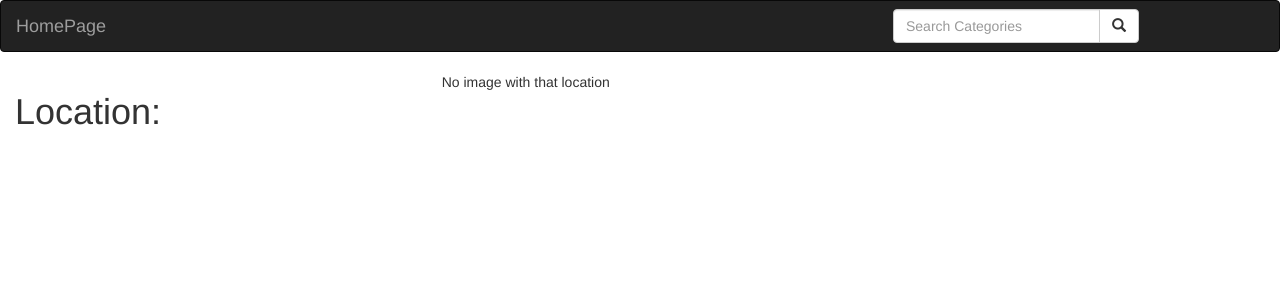
After one commit to mukamisha/Gallery, a Django app: a page that uses gallery_mukamisha/templates/navbar.html in a window 1280 px wide. The commit adds this page. Shown: the top 300 px of the page. Run offline with Django 3.2, Linux system fonts and the light colour scheme; data that the repository does not hold is empty; some libraries are stand-ins or nearby versions.

Commit message:
search by location

```diff
--- a/Gallery_jacky/settings.py
+++ b/Gallery_jacky/settings.py
@@ -31,8 +31,9 @@ ALLOWED_HOSTS = []
 # Application definition
 
 INSTALLED_APPS = [
+
+    'gallery_mukamisha',
     'bootstrap3',
-    'gallery_mukamisha',
     'django.contrib.admin',
     'django.contrib.auth',
     'django.contrib.contenttypes',
@@ -79,7 +80,7 @@ WSGI_APPLICATION = 'Gallery_jacky.wsgi.application'
 DATABASES = {
     'default': {
         'ENGINE': 'django.db.backends.sqlite3',
-        'NAME': 'gallery',
+        'NAME': 'photo',
         'USER': 'mukamisha',
         'PASSWORD':'mukamisha@97',
     }
--- /dev/null
+++ b/gallery_mukamisha/templates/location.html
@@ -0,0 +1,25 @@
+{%extends 'base.html'%}
+{% block content %}
+ <div class="row container-fluid content">
+   <div class="col-md-4">
+     <h1 class="mt-5">Location:</h1>
+     {% for image in images %}
+       <h1 class="ml-5">{{image.location}}</h1>
+     {% endfor %}
+   </div>
+   <div class="col-md-4">
+     <div class="card mt-3">
+       {% if images %}
+         {% for image in images  %}
+         <img src="{{image.img.url}}" alt="" width="300" height='250'>
+         <p>{{image.name}}</p>
+         <p>{{image.description}}</p>
+         <p>{{image.category}}</p>
+         {% endfor %}
+       {% else %}
+         <p>No image with that location </p>
+       {% endif %}
+     </div>
+   </div>
+ </div>
+{% endblock %}
--- a/gallery_mukamisha/templates/navbar.html
+++ b/gallery_mukamisha/templates/navbar.html
@@ -19,7 +19,7 @@
         <form class="navbar-form" role="search" action="{% url 'search_results' %}">
 
           <div class="input-group">
-            <input type="text" class="form-control" placeholder="Search Image" name="image">
+            <input type="text" class="form-control" placeholder="Search Categories" name="img">
             <div class="input-group-btn">
               <button class="btn btn-default" type="submit"><i class="glyphicon glyphicon-search"></i></button>
             </div>
--- a/gallery_mukamisha/urls.py
+++ b/gallery_mukamisha/urls.py
@@ -5,8 +5,10 @@ from . import views
 
 urlpatterns=[
 
-     url(r'^$',views.images,name = 'pictures')
-     url(r'^search/', views.search_results, name='search_results')
+     url(r'^$',views.images,name = 'pictures'),
+     url(r'^search/', views.search_results, name='search_results'),
+     url(r'^image/(\d+)',views.get_image,name ='photo'),
+     url(r'^locations/(\d+)', views.filter_by_location, name = 'filter_by_location'),
 ]
 if settings.DEBUG:
     urlpatterns+= static(settings.MEDIA_URL, document_root = settings.MEDIA_ROOT)
--- a/gallery_mukamisha/views.py
+++ b/gallery_mukamisha/views.py
@@ -10,4 +10,32 @@ from .models import Image,Category,Location
 
 def images(request):
    image = Image.objects.all()
+   print("hello")
+   print(image)
    return render(request, 'image.html',{'image':image})
+
+def search_results(request):
+
+    if 'img' in request.GET and request.GET["img"]:
+        search_term = request.GET.get("img")
+        searched_images = Image.search_by_category(search_term)
+        message = f"{search_term}"
+
+        return render(request, 'search.html',{"message":message,"searched_images": searched_images})
+
+    else:
+        message = "You haven't searched for any term"
+        return render(request, 'search.html',{"message":message})
+
+def get_image(request,image_id):
+    try:
+        image = Image.objects.get(id = image_id)
+    except DoesNotExist:
+        raise Http404()
+    return render(request,"photo.html", {"image":image})
+
+
+def filter_by_location(request, id):
+   location = Location.objects.all()
+   images = Image.objects.filter(location__id=id)
+   return render(request, "location.html",{'images':images,'location':location})
```
Also changed, not shown: gallery_mukamisha/models.py (+8 -3 lines), gallery_mukamisha/templates/image.html (+24 -1 lines), gallery_mukamisha/templates/photo.html (added, +17 -0 lines), gallery_mukamisha/templates/search.html (added, +26 -0 lines), gallery_mukamisha/migrations/0001_initial.py, gallery_mukamisha/migrations/0002_image_img.py (deleted), media/static/image/download.png (added), media/static/image/download_I7sqmj4.png (added), media/static/image/download_kMahgBW.png (added), media/static/image/nTampde7bAbBNdxakQzVTorlf8E.jpg (added), media/static/image/nTampde7bAbBNdxakQzVTorlf8E_t8KXbLR.jpg (added), 4 other files.
